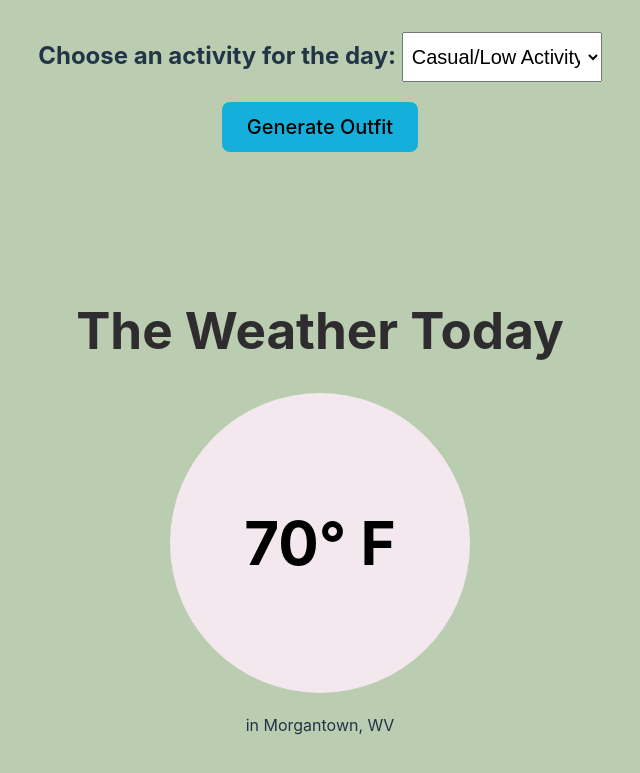
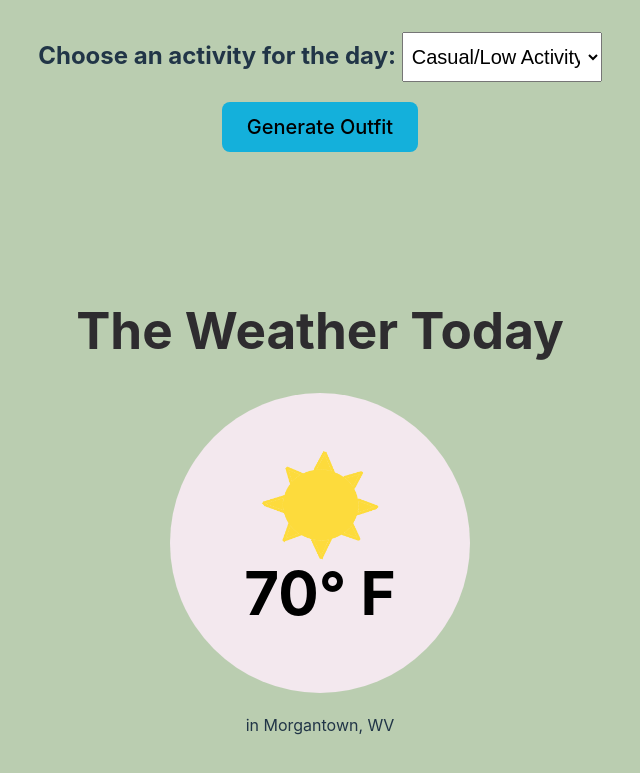
Before and after one commit to WVU-CS330-2024-08-Group02/ClimaCloset, a React (Vite) app: page / in a window 1280 px wide. Shown: the part 876-1649 px from the top of the page, without its empty margins (320-960 px from the left). Built offline with nearby package versions, Linux system fonts and the light colour scheme.

Commit message:
Add weather image on homepage weather widget

```diff
--- a/src/pages/Home.jsx
+++ b/src/pages/Home.jsx
@@ -42,6 +42,7 @@ export function Home() {
         color: 'black',
         fontWeight: 'bold',
         fontSize: '60px',
+        flexDirection: 'column'
     };
 
     const dropdownStyle = {
@@ -88,7 +89,10 @@ export function Home() {
             <div>
                 <h1 style={ {marginTop: '150px' }}>The Weather Today</h1>
                 <div style={circleStyle}>
-                    <span>70&deg; F</span>
+                    <img style={{height: '120px', width: '120px'}} src="src/assets/sun.png"></img>
+                    <span style={{marginTop: '-20px'}}>
+                        70&deg; F
+                    </span>
                 </div>
                 <p>in Morgantown, WV</p>
             </div>
```
